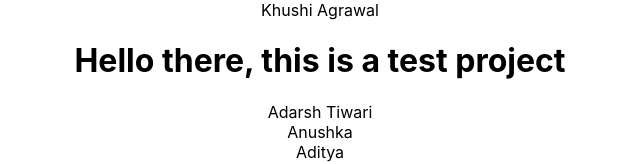
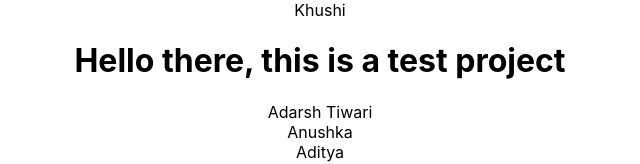
Before and after one commit to abdulGitHb/test-repo, a React (Create React App) app: page / in a window 1280 px wide. Shown: the top 164 px of the page, without its empty margins (320-960 px from the left). Built offline with nearby package versions, Linux system fonts and the light colour scheme.

Commit message:
Update Khushi.jsx

```diff
--- a/src/component/Khushi.jsx
+++ b/src/component/Khushi.jsx
@@ -1,9 +1,9 @@
 import React from 'react'
 
-export default function Khushi() {
+function Khushi() {
   return (
-    <div>
-     Khushi Agrawal
-    </div>
+    <div>Khushi</div>
   )
 }
+
+export default Khushi;
```
